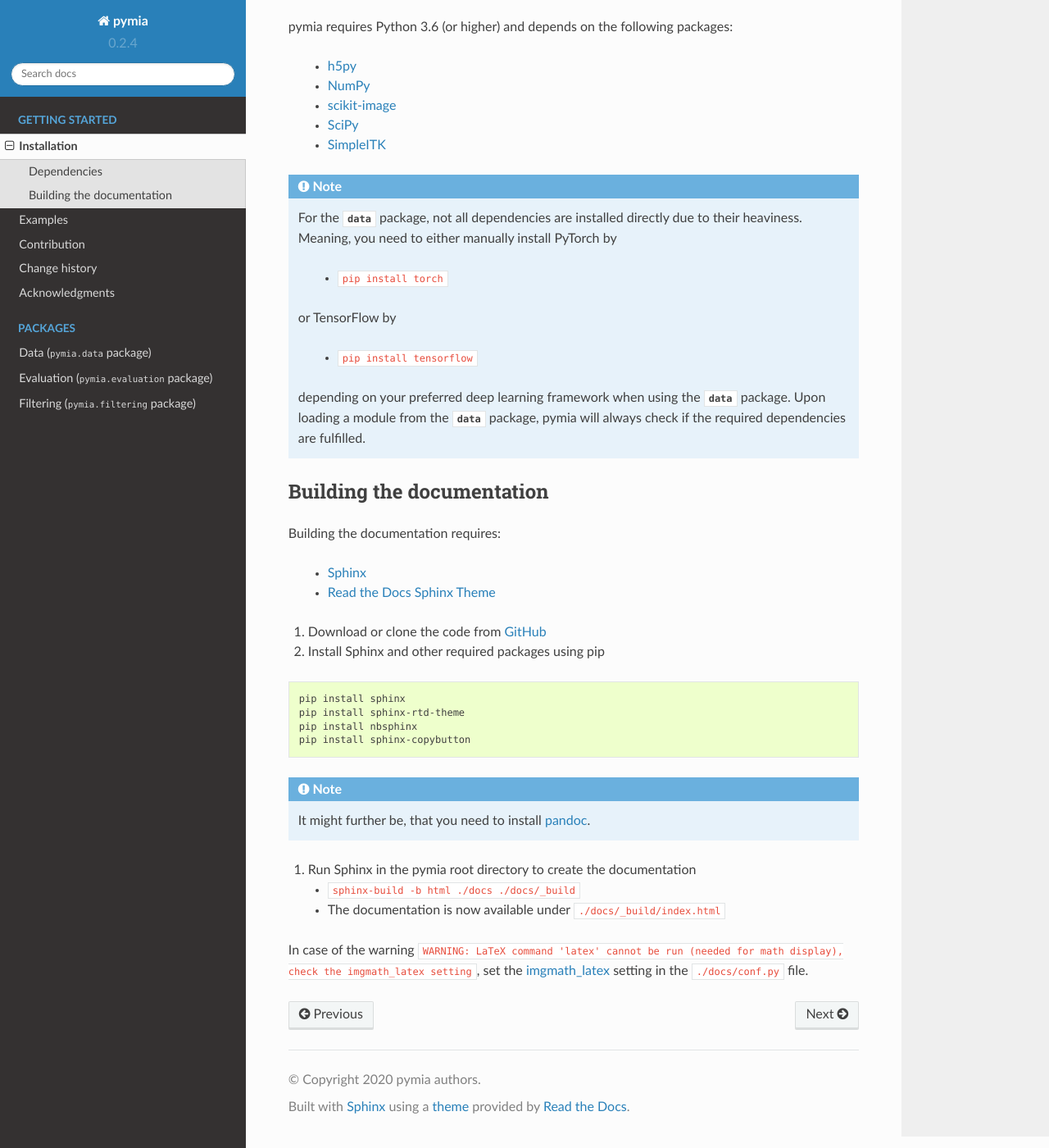
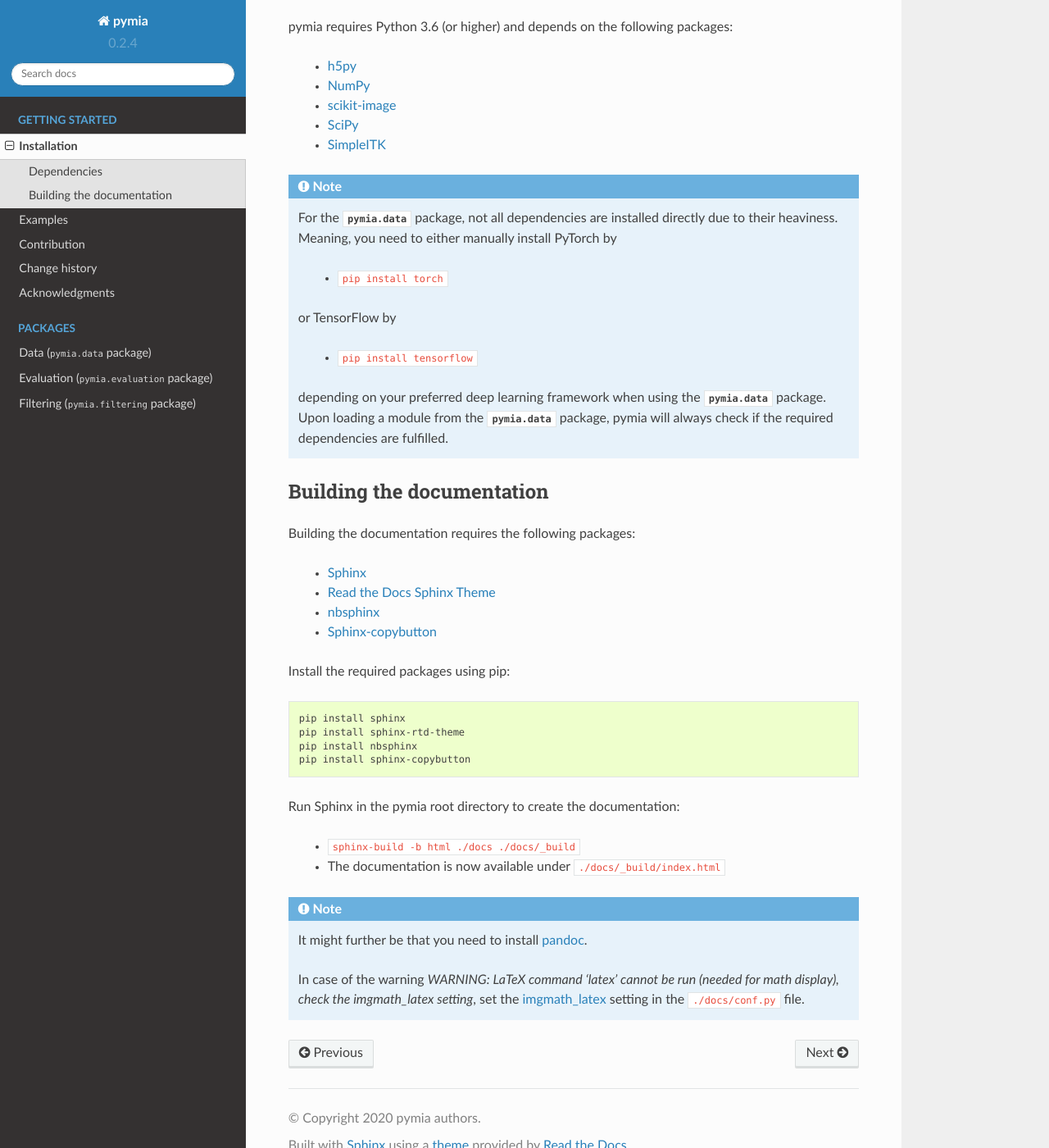
Before and after one commit to rundherum/pymia, a Sphinx documentation site: the page built from docs/installation.rst, in a window 1280 px wide and 1400 px high, scrolled down 458 px. Shown: the whole window at 82% size. Built offline with Sphinx 7.4.7 and the Read the Docs theme 2.0.0, drawn with Linux system fonts in a browser that asks for light colours; formulas are drawn with MathJax 3; pages that are not in the unit, such as notebooks, are missing from menus.

Commit message:
docs(installation): improve instructions

```diff
--- a/docs/installation.rst
+++ b/docs/installation.rst
@@ -31,7 +31,7 @@ pymia requires Python 3.6 (or higher) and depends on the following packages:
  - `SimpleITK <https://simpleitk.org/>`_
 
 .. note::
-   For the :py:mod:`data` package, not all dependencies are installed directly due to their heaviness.
+   For the :mod:`pymia.data` package, not all dependencies are installed directly due to their heaviness.
    Meaning, you need to either manually install PyTorch by
 
        - :bash:`pip install torch`
@@ -40,20 +40,20 @@ pymia requires Python 3.6 (or higher) and depends on the following packages:
 
        - :bash:`pip install tensorflow`
 
-   depending on your preferred deep learning framework when using the :py:mod:`data` package.
-   Upon loading a module from the :py:mod:`data` package, pymia will always check if the required dependencies are fulfilled.
+   depending on your preferred deep learning framework when using the :mod:`pymia.data` package.
+   Upon loading a module from the :mod:`pymia.data` package, pymia will always check if the required dependencies are fulfilled.
 
 Building the documentation
 --------------------------
 
-Building the documentation requires:
+Building the documentation requires the following packages:
 
  - `Sphinx <http://www.sphinx-doc.org>`_
- - `Read the Docs Sphinx Theme <https://github.com/rtfd/sphinx_rtd_theme>`_
+ - `Read the Docs Sphinx Theme <https://sphinx-rtd-theme.readthedocs.io/en/stable/>`_
+ - `nbsphinx <https://nbsphinx.readthedocs.io/en/latest/>`_
+ - `Sphinx-copybutton <https://sphinx-copybutton.readthedocs.io/en/latest/>`_
 
-#. Download or clone the code from `GitHub <https://github.com/rundherum/pymia>`_
-
-#. Install Sphinx and other required packages using pip
+Install the required packages using pip:
 
 .. code-block:: bash
 
@@ -62,13 +62,12 @@ Building the documentation requires:
    pip install nbsphinx
    pip install sphinx-copybutton
 
-.. note::
-   It might further be, that you need to install `pandoc <https://pandoc.org/>`_.
-
-#. Run Sphinx in the pymia root directory to create the documentation
+Run Sphinx in the pymia root directory to create the documentation:
 
    - :bash:`sphinx-build -b html ./docs ./docs/_build`
    - The documentation is now available under ``./docs/_build/index.html``
 
-In case of the warning ``WARNING: LaTeX command 'latex' cannot be run (needed for math display), check the imgmath_latex setting``,
-set the `imgmath_latex <http://www.sphinx-doc.org/en/master/usage/extensions/math.html#confval-imgmath_latex>`_ setting in the ``./docs/conf.py`` file.
+.. note::
+   It might further be that you need to install `pandoc <https://pandoc.org/>`_.
+
+   In case of the warning `WARNING: LaTeX command 'latex' cannot be run (needed for math display), check the imgmath_latex setting`, set the `imgmath_latex <http://www.sphinx-doc.org/en/master/usage/extensions/math.html#confval-imgmath_latex>`_ setting in the ``./docs/conf.py`` file.
```
